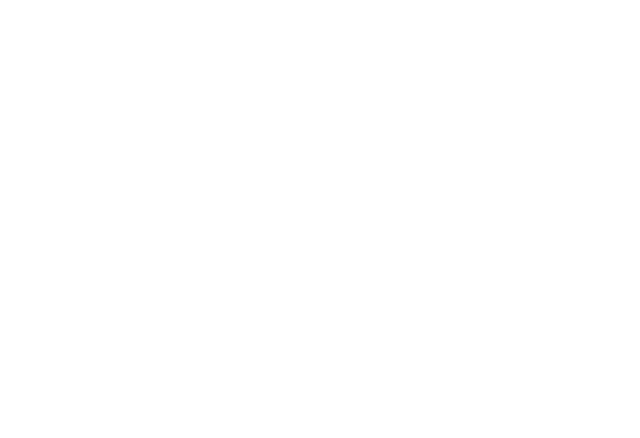
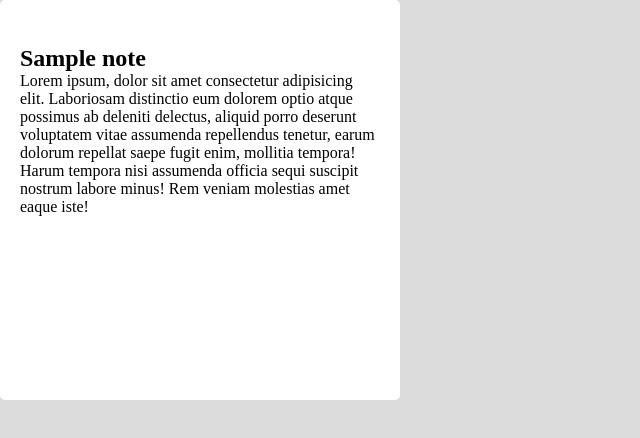
Before and after one commit to cd-blanche/anotherNotes-prototype, a plain HTML site: page index.html in a window 1280 px wide. Shown: the whole page, without its empty margins (0-640 px from the left). Drawn offline with Linux system fonts and the light colour scheme.

Commit message:
Add basic html structure

```diff
--- a/index.html
+++ b/index.html
@@ -9,6 +9,29 @@
   <script defer src="main.js"></script>
 </head>
 <body>
+  <div id="wrapper">
+    <header id="header"></header>
 
+    <main id="main">
+
+
+      <div class="anote">
+        <div class="anote-header"></div>
+        <div class="anote-content">
+          <h2 class="anote-title">Sample note</h2>
+          <div class="anote-body">
+            <p>Lorem ipsum, dolor sit amet consectetur adipisicing elit.
+              Laboriosam distinctio eum dolorem optio atque possimus ab deleniti delectus,
+              aliquid porro deserunt voluptatem vitae assumenda repellendus tenetur, earum
+              dolorum repellat saepe fugit enim, mollitia tempora! Harum tempora nisi assumenda
+              officia sequi suscipit nostrum labore minus! Rem veniam molestias amet eaque iste!
+            </p>
+          </div>
+        </div>
+      </div>
+
+
+    </main>
+  </div>
 </body>
 </html>
--- a/styles.css
+++ b/styles.css
@@ -0,0 +1,35 @@
+* {
+  box-sizing: border-box;
+  padding: 0;
+  margin: 0;
+}
+#wrapper {
+  position: relative;
+  width: 100vw;
+  height: 100vh;
+  background-color: #DCDCDC;
+}
+#header {
+  position: absolute;
+  z-index: 2;
+}
+#main {
+  width: 100%;
+  height: 100%;
+}
+.anote {
+  position: absolute;
+  width: 400px;
+  height: 400px;
+  background-color: white;
+  border-radius: 5px;
+}
+.anote-header {
+  height: 10%;
+  /* border: 1px solid black; */
+}
+.anote-content {
+  height: 90%;
+  /* border: 1px solid blue; */
+  padding: 5px 20px;
+}
```
